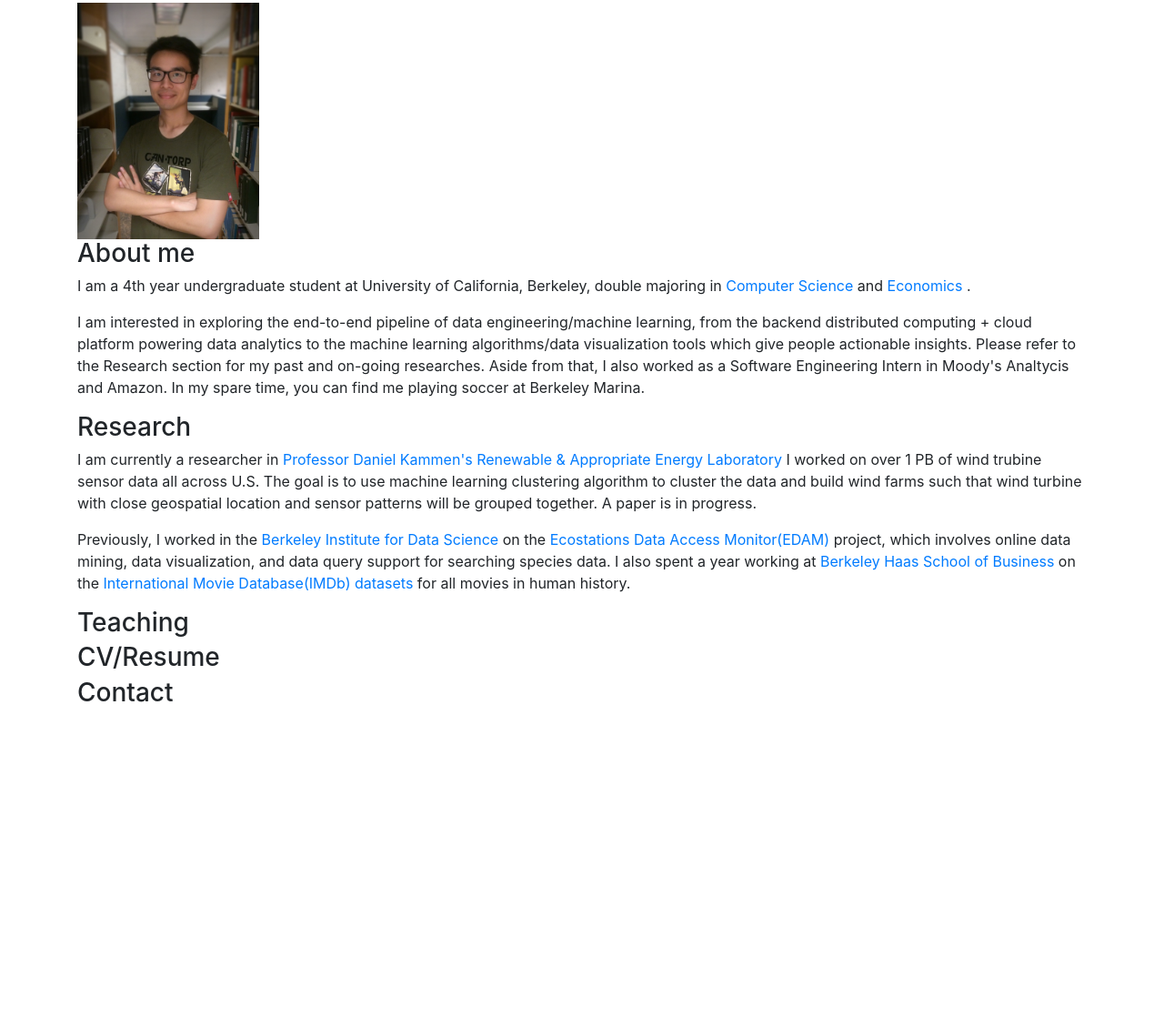
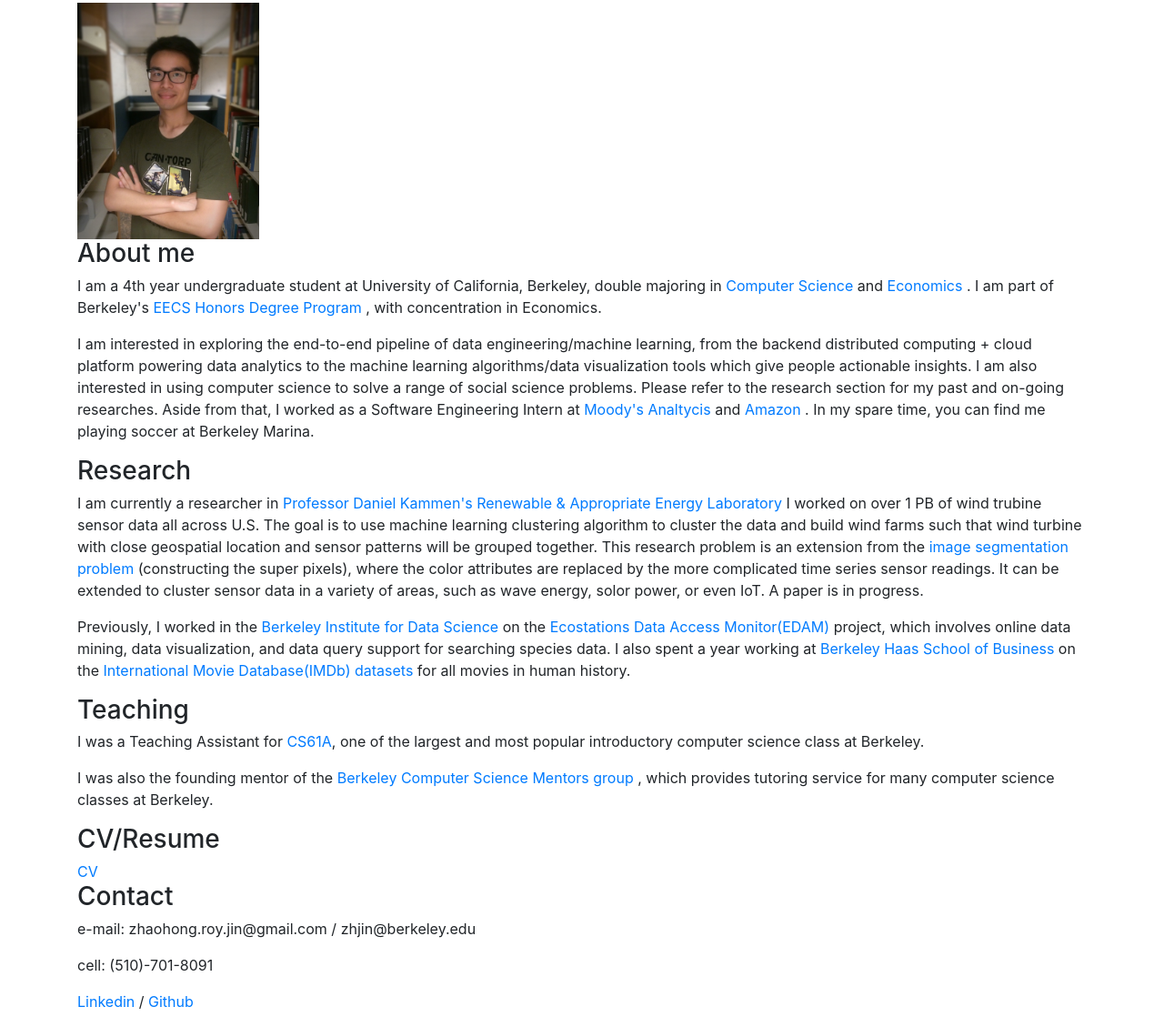
Before and after one commit to JinZhaoHong/JinZhaoHong.github.io, a website: page index.html in a window 1280 px wide. Shown: the part 153-1282 px from the top of the page at 91% size. Before the commit the page ends 938 px from the top, so only its background shows below. Drawn offline with Linux system fonts and the light colour scheme.

Commit message:
Added CV, Contact, and polished Research and Introduction

```diff
--- a/index.html
+++ b/index.html
@@ -75,12 +75,12 @@
             <p>I am a 4th year undergraduate student at University of California, Berkeley, double majoring in
             <a class="link" href="https://eecs.berkeley.edu/">Computer Science </a> and
             <a class="link" href="https://www.econ.berkeley.edu/"> Economics </a>.
+            I am part of Berkeley's <a class="link" href="https://eecs.berkeley.edu/resources/undergrads/honors"> EECS Honors Degree Program </a>, with concentration in Economics.
             </p>
             <p>
             I am interested in exploring the end-to-end pipeline of data engineering/machine learning, from the backend distributed
             computing + cloud platform powering data analytics to the machine learning algorithms/data visualization tools which give
-            people actionable insights. Please refer to the Research section for my past and on-going researches. Aside from that, I also
-            worked as a Software Engineering Intern in Moody's Analtycis and Amazon. In my spare time, you can find me playing soccer at Berkeley Marina.
+            people actionable insights. I am also interested in using computer science to solve a range of social science problems. Please refer to the research section for my past and on-going researches. Aside from that, I worked as a Software Engineering Intern at <a class="link" href="http://www.moodysanalytics.com/">Moody's Analtycis </a> and <a class="link" href="https://www.amazon.com/"> Amazon </a>. In my spare time, you can find me playing soccer at Berkeley Marina.
             </p>
           </div>
         </div>
@@ -97,8 +97,7 @@
             I am currently a researcher in <a class="link" href="http://kammen.berkeley.edu/"> Professor Daniel Kammen's </a>
             <a class="link" href="http://kammen.berkeley.edu/"> Renewable & Appropriate Energy Laboratory</a> I worked on over
             1 PB of wind trubine sensor data all across U.S. The goal is to use machine learning clustering algorithm to cluster the
-            data and build wind farms such that wind turbine with close geospatial location and sensor patterns will be grouped together.
-            A paper is in progress.
+            data and build wind farms such that wind turbine with close geospatial location and sensor patterns will be grouped together. This research problem is an extension from the <a class="link" href="https://en.wikipedia.org/wiki/Image_segmentation"> image segmentation problem </a>(constructing the super pixels), where the color attributes are replaced by the more complicated time series sensor readings. It can be extended to cluster sensor data in a variety of areas, such as wave energy, solor power, or even IoT. A paper is in progress.
             </p>
             <p>
             Previously, I worked in the <a class="link" href="https://bids.berkeley.edu/"> Berkeley Institute for Data Science </a> on the <a class="link" href="https://github.com/BIDS-collaborative/EDAM">Ecostations Data Access Monitor(EDAM) </a> project, which involves online data mining, data visualization, and data query support for searching species data. I also spent a year working at
@@ -115,6 +114,9 @@
         <div class="row">
           <div class="col-lg-12 text-md-left">
 			      <h3> Teaching </h3>
+            <p> I was a Teaching Assistant for <a class="link" href="https://inst.eecs.berkeley.edu/~cs61a/archives.html">CS61A</a>, one of the largest and most popular introductory computer science class at Berkeley.
+            </p>
+            <p> I was also the founding mentor of the <a class="link" href="https://csmberkeley.github.io/#/"> Berkeley Computer Science Mentors group </a>, which provides tutoring service for many computer science classes at Berkeley.
           </div>
         </div>
       </div>
@@ -126,6 +128,7 @@
         <div class="row">
           <div class="col-lg-12 text-md-left">
           	<h3> CV/Resume </h3>
+            <a class="link" href="./cv/CV_Zhaohong_Jin.pdf"> CV </a>
           </div>
         </div>
       </div>
@@ -137,6 +140,11 @@
         <div class="row">
           <div class="col-lg-12 text-md-left">
           	<h3> Contact </h3>
+            <p> e-mail: zhaohong.roy.jin@gmail.com / zhjin@berkeley.edu</p>
+            <p> cell: (510)-701-8091</p>
+            <p><a class="link" href="https://www.linkedin.com/in/zhaohong-jin-025619a5/">Linkedin</a> /
+            <a class="link" href="https://github.com/JinZhaoHong">Github</a>
+            </p>
           </div>
         </div>
       </div>
```
Also changed, not shown: 1 other file.
